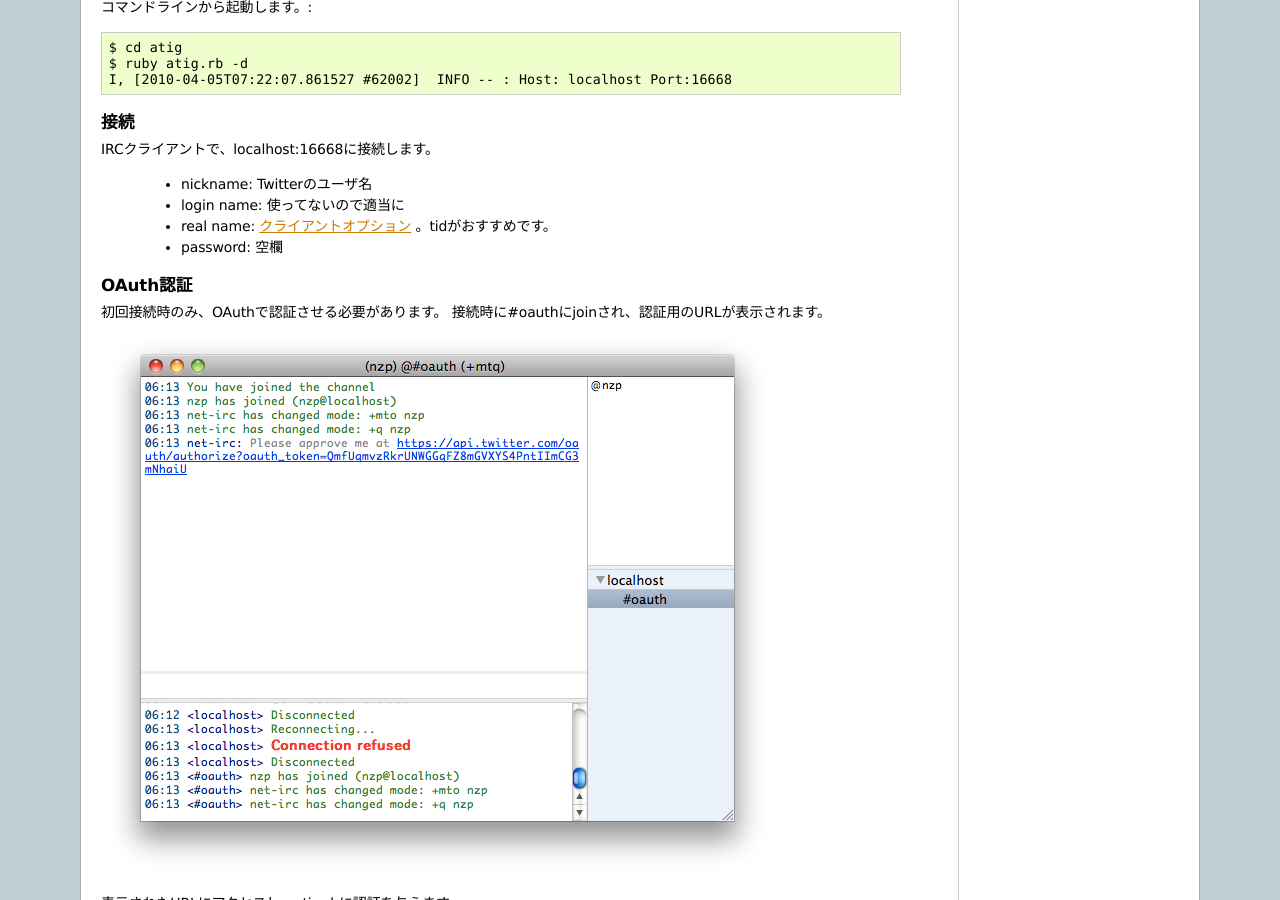
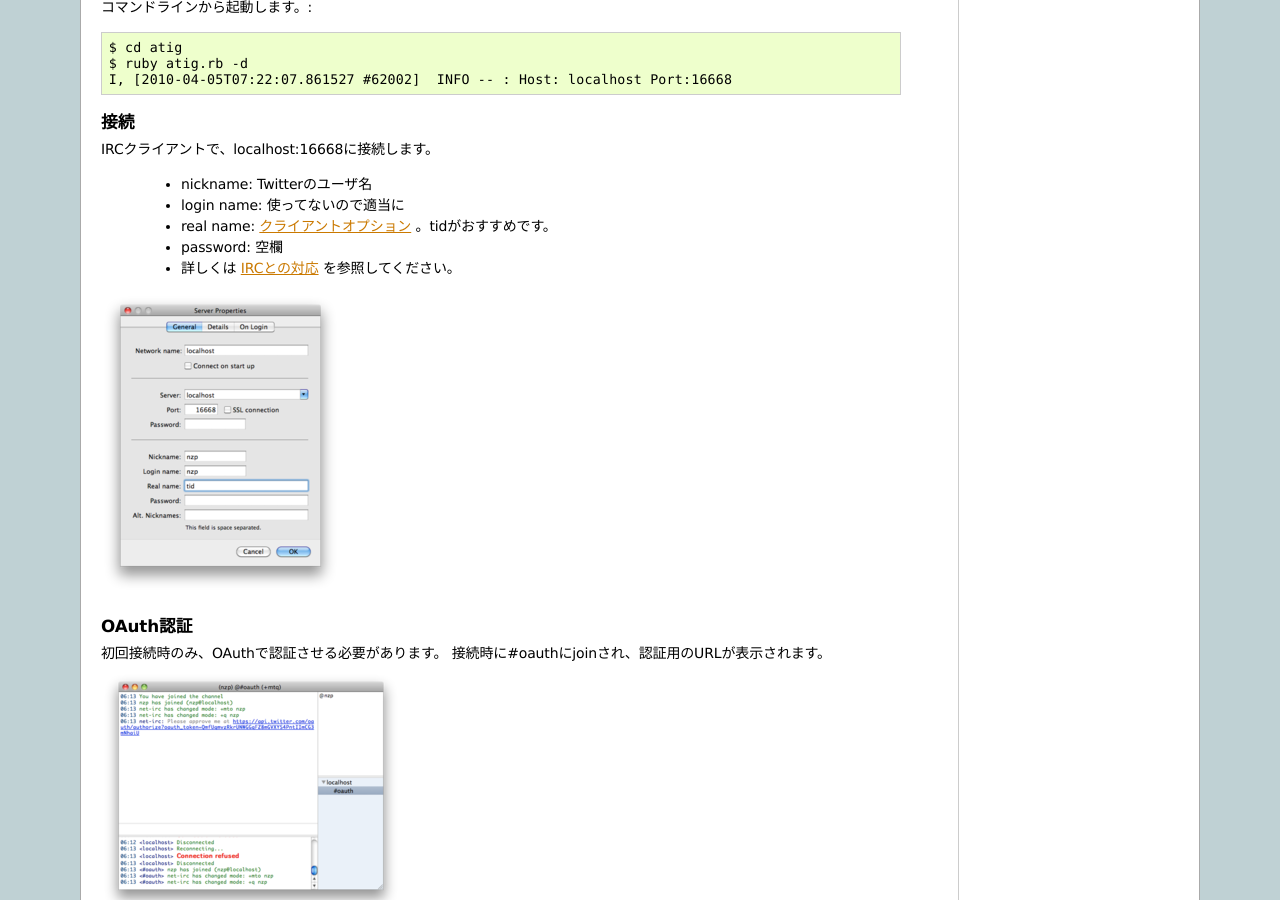
Before and after one commit to atig/atig, a Sphinx documentation site: the page built from docs/quickstart.rst, in a window 1280 px wide and 900 px high, scrolled down 702 px. Built offline with Sphinx 7.4.7, drawn with Linux system fonts in a browser that asks for light colours.

Commit message:
画像をリサイズ

```diff
--- a/docs/quickstart.rst
+++ b/docs/quickstart.rst
@@ -51,10 +51,11 @@ IRCクライアントで、localhost:16668に接続します。
  - login name: 使ってないので適当に
  - real name: :doc:`options` 。tidがおすすめです。
  - password: 空欄
+ - 詳しくは :doc:`irc` を参照してください。
 
 .. image:: _static/irc_setting.png
 
- - 詳しくは :doc:`irc` を参照してください。
+
 
 OAuth認証
 ~~~~~~~~~
```
Also changed, not shown: docs/_static/allow.png, docs/_static/emacs.png, docs/_static/irc_setting.png, docs/_static/irssi.png, docs/_static/limechat.png, docs/_static/oauth_channel.png, docs/_static/screenshot.png, docs/_static/structure.png, docs/_static/verify.png.
